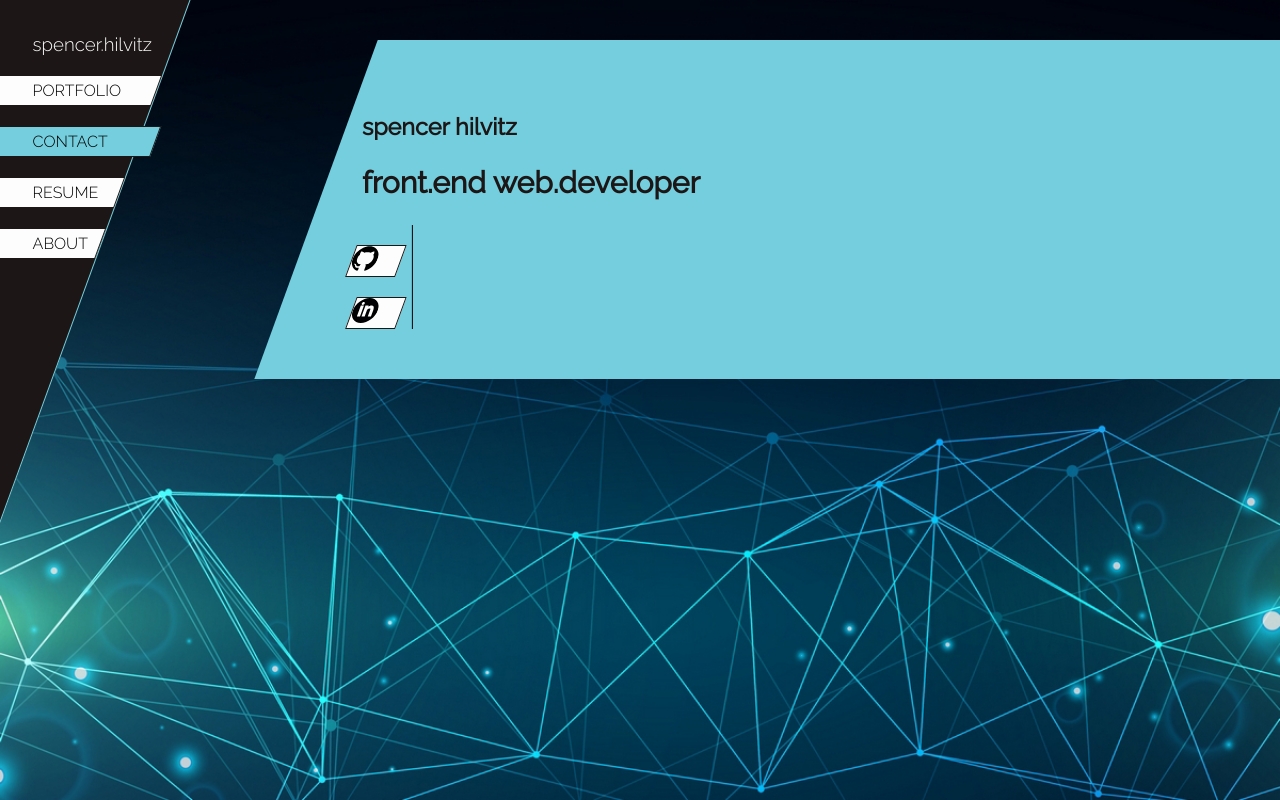
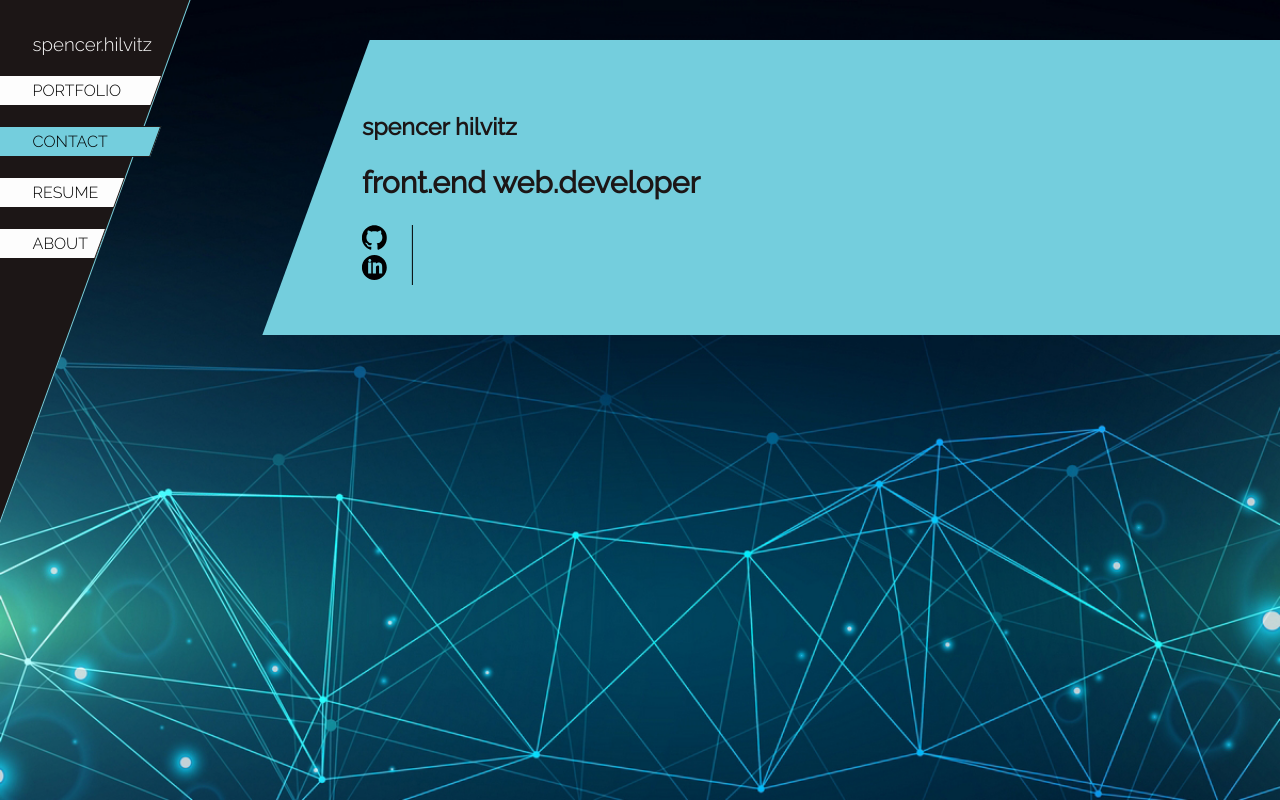
Before and after one commit to hilvitzs/spencer.hilvitz, a React (Create React App) app: page /contact in a window 1280 px wide. Shown: the top 800 px of the page. Built offline with nearby package versions, Linux system fonts and the light colour scheme.

Commit message:
change a to .navlink in css

```diff
--- a/src/styles/styles.css
+++ b/src/styles/styles.css
@@ -19,7 +19,7 @@ body {
   font-weight: 300;
 }
 
-a {
+.navlink {
   text-decoration: none;
   color: #1C1616;
   list-style: none;
@@ -33,13 +33,13 @@ a {
   left: -11px;
 }
 
-a:hover {
+.navlink:hover {
   background-color: #74CEDD;
   transition: background-color 0.5s;
   color: #FDFDFD;
 }
 
-a.active {
+.navlink.active {
   background-color: #74CEDD;
   transition: width 0.5s;
 }
```
